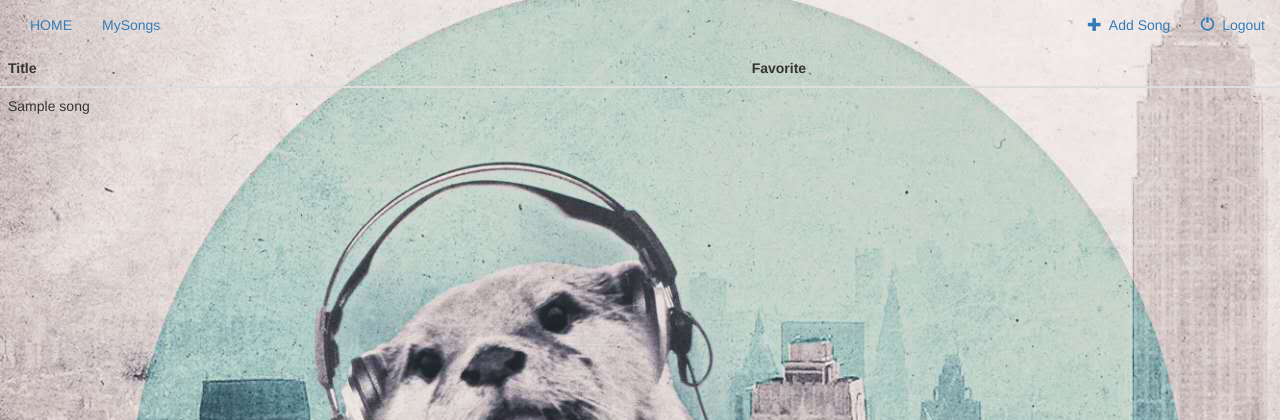
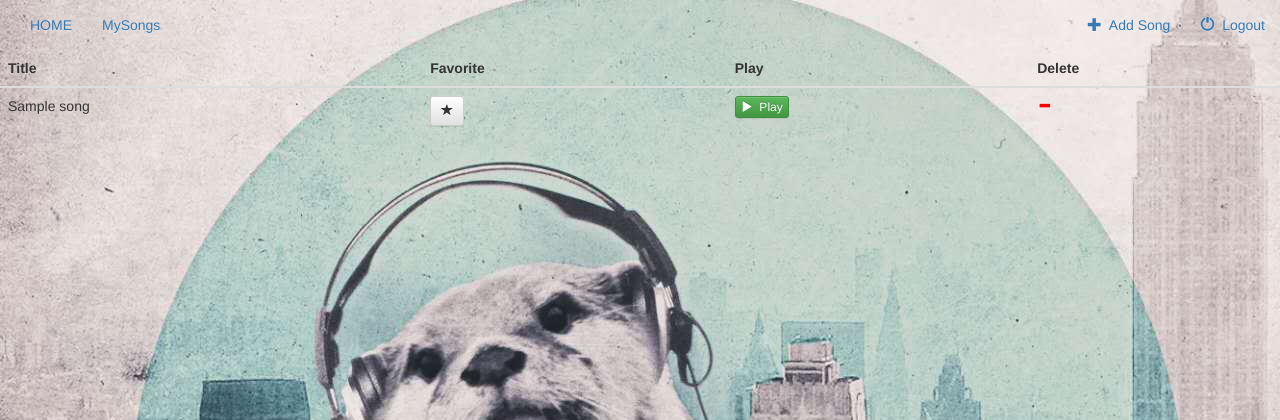
Before and after one commit to JacobYRJ/MyFavorite, a Django app: a page that uses music/templates/music/detail.html in a window 1280 px wide. Shown: the top 420 px of the page. Run offline with Django 3.2, Linux system fonts and the light colour scheme; a user stored in the database is signed in; tables that the repository leaves empty hold one stand-in row (values such as "Sample post"); some libraries are stand-ins or nearby versions.

Commit message:
deletesong

```diff
--- a/login/templates/login/login.html
+++ b/login/templates/login/login.html
@@ -7,6 +7,9 @@
 		<div class="col-sm-12 col-md-6">
 			<div class="panel panel-default" >
 				<div class="panel-body">
+					{% if error_message %}
+						<p style="color:red ; text_align:center"><strong>{{ error_message }}</strong></p>
+					{% endif %}
 					<form class="form-horizontal" role="form" action={%url 'login:login'%} method="post" enctype="multipart/form-data" >
 						{% csrf_token %}
 						<div class="form-group">
--- a/login/views.py
+++ b/login/views.py
@@ -51,7 +51,7 @@ def user_login(request):
             login(request, user)
             return redirect('login:index')
         else:
-            return render(request, 'login/login.html', {'error_message': 'You have an error'})
+            return render(request, 'login/login.html', {'error_message': '哎呀,出错了,是用户名或者密码输错了吗？'})
         return render(request, 'login/login.html')
     return render(request, 'login/login.html')
 
--- a/music/forms.py
+++ b/music/forms.py
@@ -6,4 +6,4 @@ class SongForm(forms.ModelForm):
 
     class Meta:
         model = Song
-        fields = ['name', 'singer', 'style', 'cover']
+        fields = ['name', 'singer', 'style', 'cover','music']
--- a/music/models.py
+++ b/music/models.py
@@ -12,6 +12,7 @@ class Song(models.Model):
     style = models.CharField(max_length=50)
     cover = models.ImageField(upload_to='img', null=True)
     favorite = models.BooleanField(default=False)
+    music  = models.FileField(upload_to='music', null=True)
     objects = SongFavorite()
 
     def __str__(self):
--- a/music/templates/music/detail.html
+++ b/music/templates/music/detail.html
@@ -6,13 +6,34 @@
             <tr>
                 <th>Title</th>
                 <th>Favorite</th>
+                <th>Play</th>
+                <th>Delete</th>
 
             </tr>
         </thead>
-        {% for songs in song %}
+        {% for songs in song%}
             <tr>
                 <td>{{ songs.name }}</td>
+                <td>
+                    <a href="{% url 'music:favorite' songs.id %}" class="btn btn-default btn-sm btn-favorite" role="button">
+                            <span class="glyphicon glyphicon-star {% if success %}active{% endif %}"></span>
+                    </a>
+                </td>
+                <td>
+                    <a target="_blank" href="{{ song.music.url }}">
+                        <button type="button" class="btn btn-success btn-xs">
+                            <span class="glyphicon glyphicon-play"></span>&nbsp; Play
+                        </button>
+                    </a>
+                </td>
+                <td>
+                    <a href="{% url 'music:delete_song' songs.id %}" role="button">
+                        <span class="glyphicon glyphicon-minus" aria-hidden="true" style="color: red;"></span>
+                    </a>
+                </td>
+                </td>
             </tr>
+
 
         {% endfor %}
     </table>
--- a/music/templates/music/index.html
+++ b/music/templates/music/index.html
@@ -1,4 +1,4 @@
 {% extends 'base.html' %}
 {%block body%}
- <h1>Hello! {{ user.username }}</h1>
+
 {%endblock%}
--- a/music/urls.py
+++ b/music/urls.py
@@ -6,5 +6,7 @@ app_name = 'music'
 urlpatterns = [
     url(r'^$', views.index, name='index'),
     url(r'^add_song/$', views.add_song, name='add_song'),
-    url(r'^MySongs/$', views.detail, name='detail')
+    url(r'^MySongs/$', views.detail, name='detail'),
+    url(r'^MySongs/(?P<song_id>[0-9]+)/$', views.favorite, name='favorite'),
+    url(r'^MySongs/(?P<song_id>[0-9]+)/delete_song/$', views.delete_song, name='delete_song'),
 ]
--- a/music/views.py
+++ b/music/views.py
@@ -1,7 +1,8 @@
-from django.shortcuts import render, redirect
+from django.shortcuts import render, redirect, get_object_or_404
 from django.views import generic
 from django.contrib.auth.models import User
 from django.contrib.auth.decorators import login_required
+from django.http import JsonResponse
 from .forms import SongForm
 from .models import Song
 
@@ -29,10 +30,32 @@ def add_song(request):
     if form.is_valid():
         song = form.save(commit=False)
         song.cover = request.FILES['cover']
-
+        song.music = request.FILES['music']
         song.save()
         return render(request, 'music/detail.html', {'song': song})
     context = {
         'form': form,
     }
     return render(request, 'music/add_song.html', context)
+
+
+@login_required
+def favorite(request, song_id):
+    song = get_object_or_404(Song, pk=song_id)
+    try:
+        if song.favorite:
+            song.favorite = False
+        else:
+            song.favorite = True
+        song.save()
+    except(KeyError, Song.DoesNotExist):
+        return JsonResponse({'success': False})
+    else:
+        return JsonResponse({'success': True})
+
+
+@login_required
+def delete_song(request, song_id):
+    song = Song.objects.get(pk=song_id)
+    song.delete()
+    return render(request, 'music/detail.html', {'song': song})
```
Also changed, not shown: media/img/5.jpg (added), media/img/5_85x0Nkj.jpg (added), media/img/5_9INwHL8.jpg (added), media/img/5_GTfpDgL.jpg (added), music/migrations/0006_auto_20170613_1259.py (added), 4 other files.
